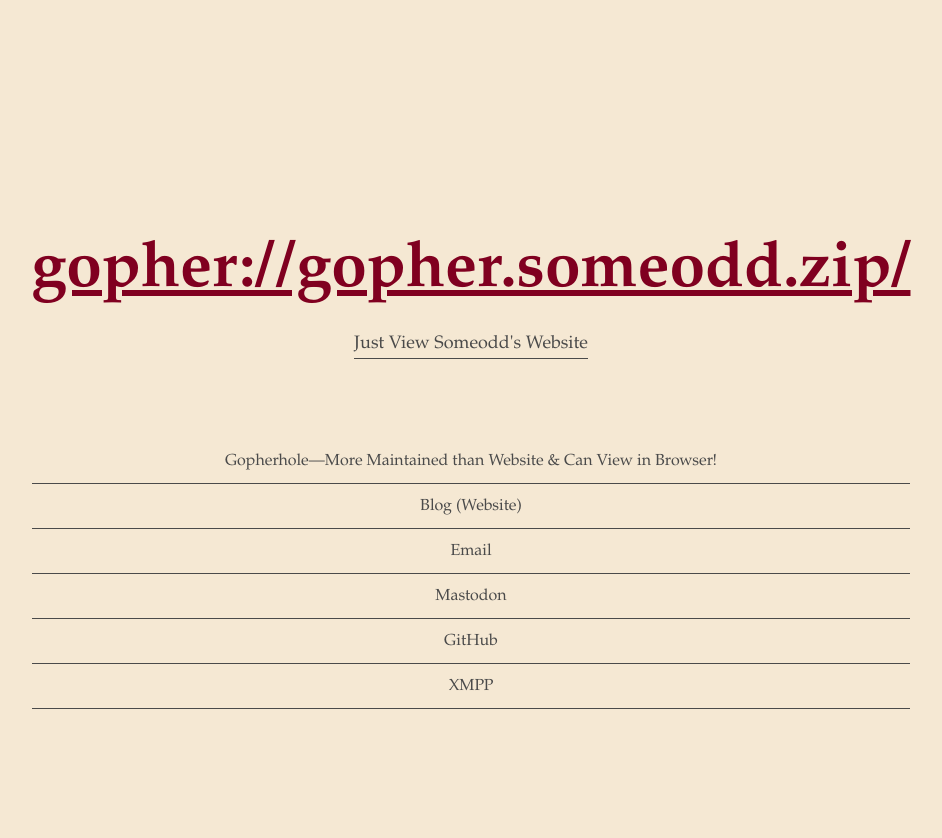
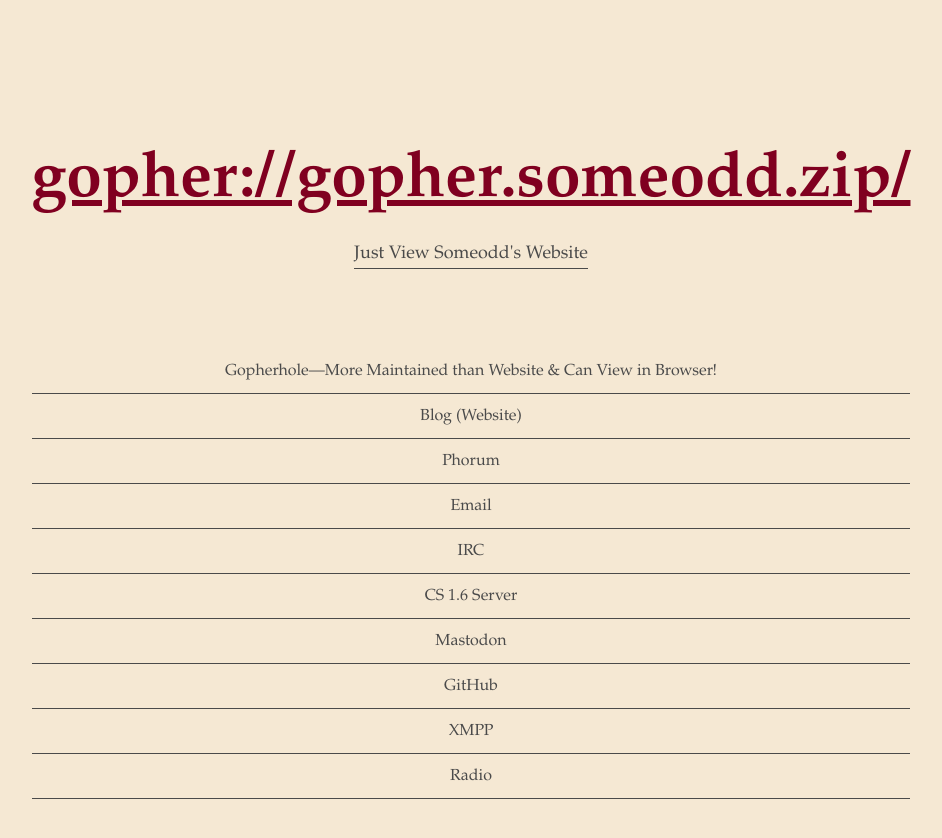
Before and after one commit to someodd/someodd.github.io, a Jekyll site: the page index.html, which Jekyll copies as it is, in a window 1280 px wide. Shown: the top 838 px of the page, without its empty margins (169-1111 px from the left). Built offline with Jekyll 4.4.1, drawn with Linux system fonts in a browser that asks for light colours.

Commit message:
add counter strike server link

```diff
--- a/index.html
+++ b/index.html
@@ -87,10 +87,14 @@
         <nav class="link-list">
 		<li><a href="https://gopher.floodgap.com/gopher/gw?a=gopher%3A%2F%2Fgopher.someodd.zip%2F">Gopherhole&mdash;More Maintained than Website &amp; Can View in Browser!</a></li>
 		<li><a href="/jekyll-index.html">Blog (Website)</a></li>
+		<li><a href="https://gopher.floodgap.com/gopher/gw?a=gopher%3A%2F%2Fgopher.someodd.zip%3A70%2F1%2Fphorum">Phorum</a></li>
 		<li><a href="mailto:contact@someodd.zip">Email</a></li>
+		<li><a href="ircs://irc.someodd.zip">IRC</a></li>
+		<li><a href="steam://connect/cs16.someodd.zip:27015">CS 1.6 Server</a></li>
 		<li><a href="https://fosstodon.org/@someodd">Mastodon</a></li>
 		<li><a href="https://github.com/someodd">GitHub</a></li>
 		<li><a href="xmpp:someodd@xmpp.someodd.zip">XMPP</a></li>
+		<li><a href="https://radio.someodd.zip/stream">Radio</a></li>
         </nav>
     </div>
 </body>
```
